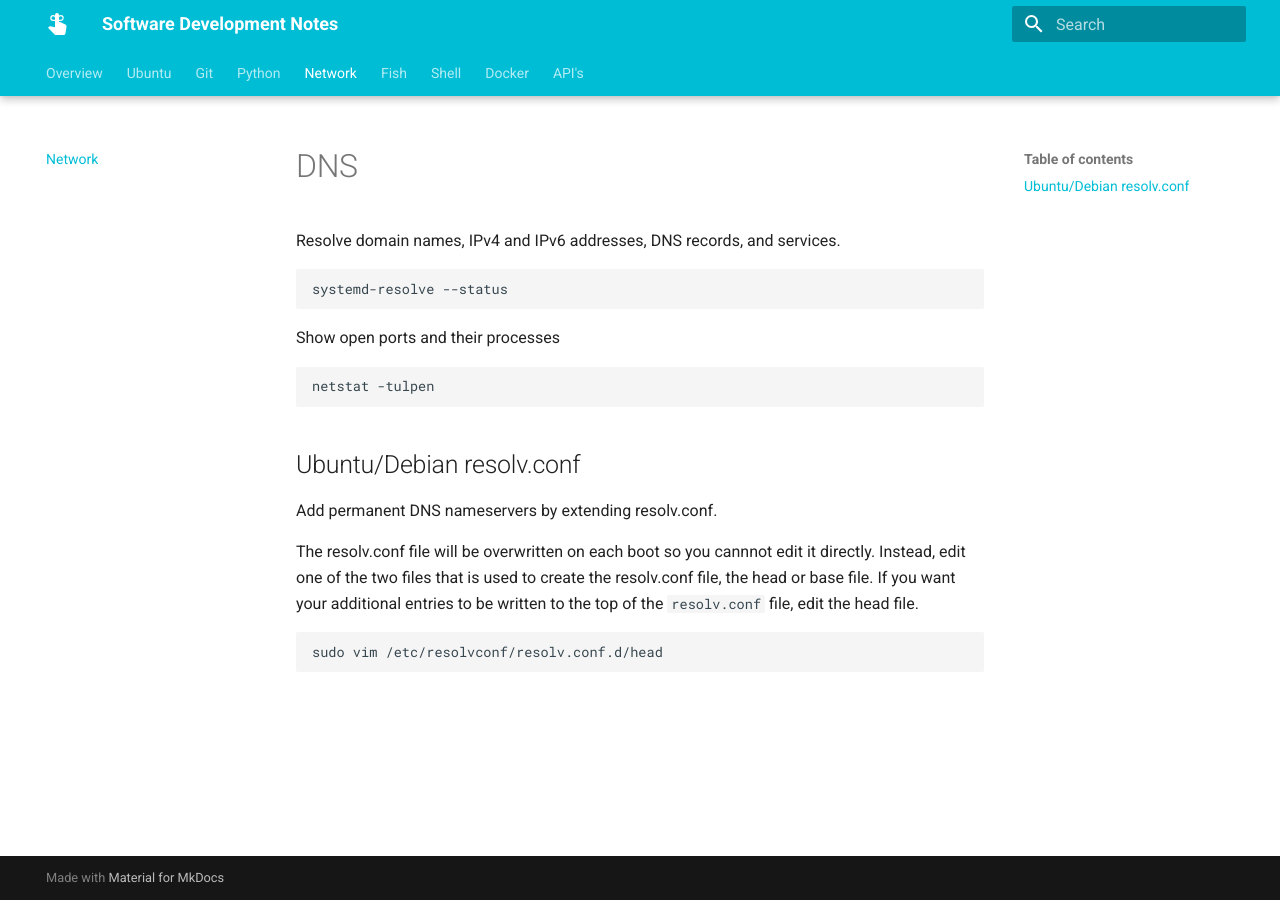
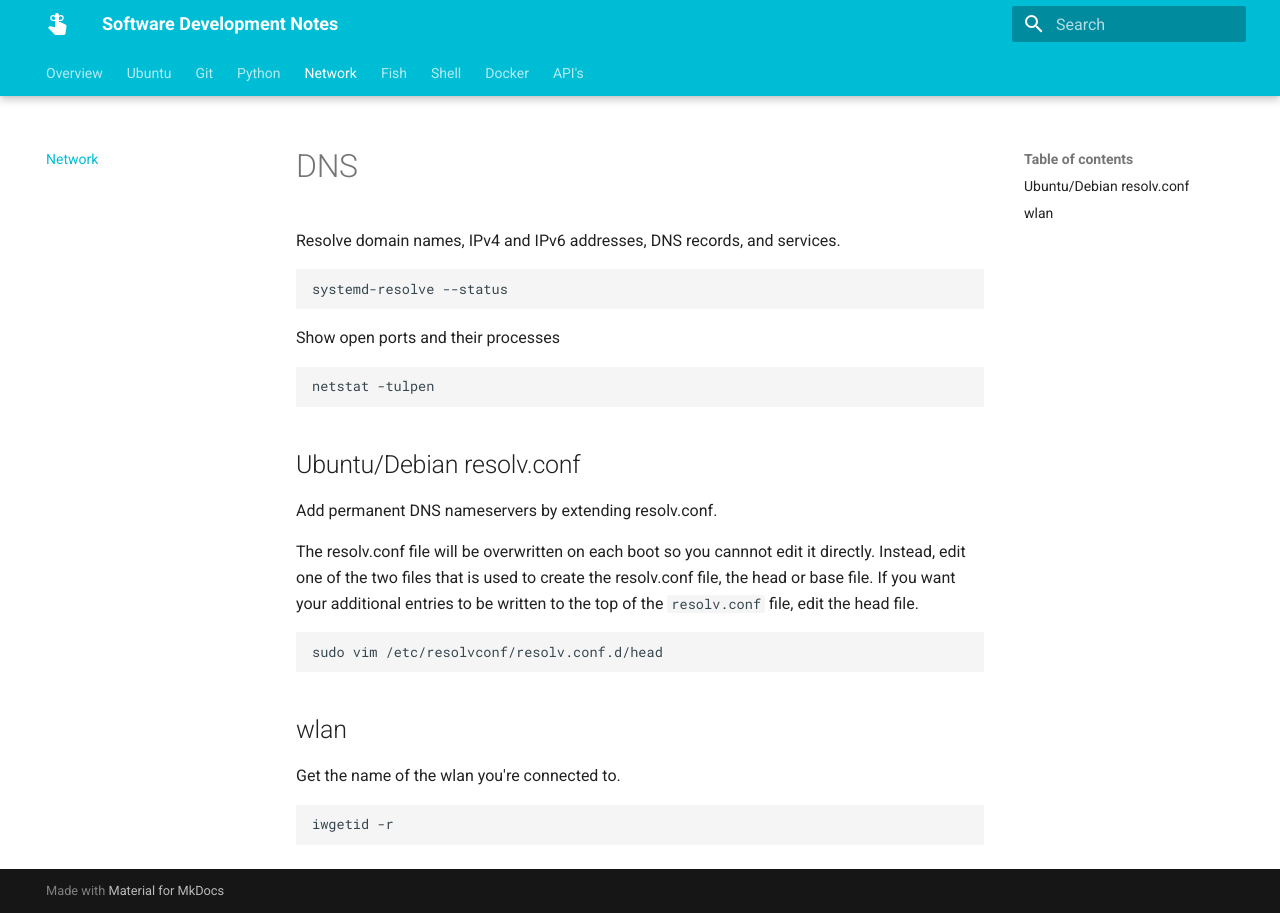
Before and after one commit to larsclaussen/dev-notes, an MkDocs documentation site: the page built from dev_notes/network.md, in a window 1280 px wide. Built offline with MkDocs 1.6.1 and Material for MkDocs 9.7.7, drawn with Linux system fonts in a browser that asks for light colours.

Commit message:
short note about iwgetid

````diff
--- a/dev_notes/network.md
+++ b/dev_notes/network.md
@@ -26,3 +26,11 @@ If you want your additional entries to be written to the top of the `resolv.conf
 ```shell
 sudo vim /etc/resolvconf/resolv.conf.d/head
 ```
+
+## wlan
+
+Get the name of the wlan you're connected to.
+
+```shell
+iwgetid -r
+```
````
